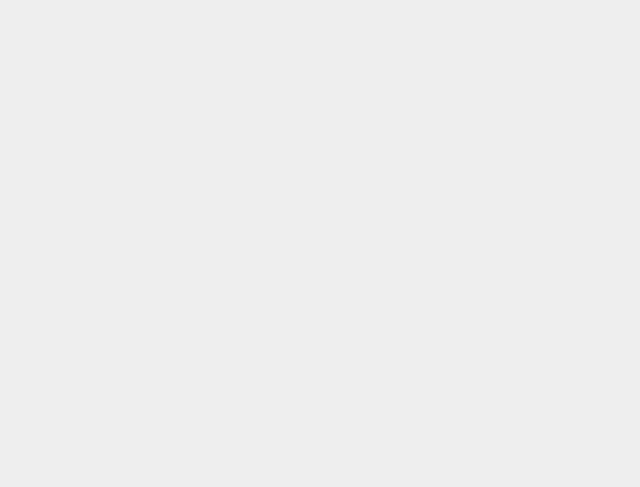
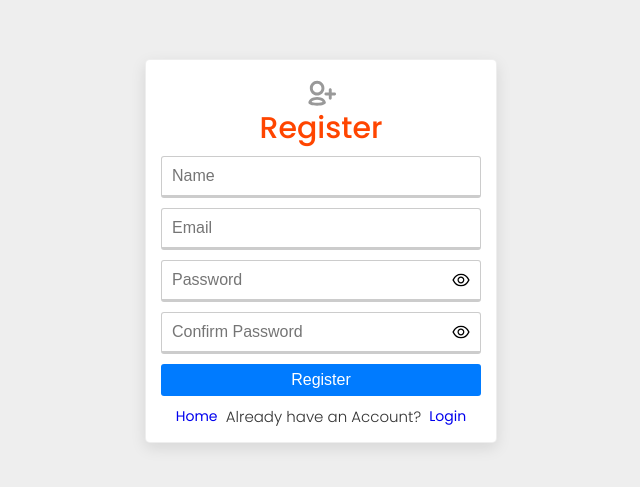
Before and after one commit to VinayakSingh2001/minorProject, a React (Create React App) app in the folder frontend/: page /register in a window 1280 px wide. Before the commit this address had no page. Shown: the part 149-636 px from the top of the page, without its empty margins (319-959 px from the left). Built offline with nearby package versions, Linux system fonts and the light colour scheme.

Commit message:
added Register component

```diff
--- a/frontend/src/App.js
+++ b/frontend/src/App.js
@@ -2,6 +2,7 @@
 import Home from "./pages/home/Home";
 import Layout from "./components/layout/Layout";
 import Login from "./pages/auth/Login";
+import Register from "./pages/auth/Register";
 
 function App() {
   return (
@@ -17,6 +18,7 @@
             }
           />
           <Route path="/login" element={<Login />} />
+          <Route path="/register" element={<Register />} />
         </Routes>
       </BrowserRouter>
     </>
--- /dev/null
+++ b/frontend/src/pages/auth/Register.js
@@ -0,0 +1,75 @@
+import React, { useState } from "react";
+import styles from "./auth.module.scss";
+import Card from "../../components/card/Card";
+import { TiUserAddOutline } from "react-icons/ti";
+import { Link } from "react-router-dom";
+import PasswordInput from "../../components/passwordInput/PasswordInput";
+
+const initialState = {
+  name: "",
+  email: "",
+  password: "",
+  password2: "",
+};
+
+const Register = () => {
+  const [formData, setFormData] = useState(initialState);
+  const { name, email, password, password2 } = formData;
+  const handleInputChange = () => {};
+  const loginUser = () => {};
+
+  return (
+    <div className={`container ${styles.auth}`}>
+      <Card>
+        <div className={styles.form}>
+          <div className="--flex-center">
+            <TiUserAddOutline size={35} color="#999" />
+          </div>
+          <h2>Register</h2>
+          <form onSubmit={loginUser}>
+            <input
+              type="text"
+              placeholder="Name"
+              name="name"
+              required
+              value={name}
+              onChange={handleInputChange}
+            />
+            <input
+              type="email"
+              placeholder="Email"
+              name="email"
+              required
+              value={email}
+              onChange={handleInputChange}
+            />
+            <PasswordInput
+              placeholder="Password"
+              name="password"
+              value={password}
+              onChange={handleInputChange}
+            />
+            <PasswordInput
+              placeholder="Confirm Password"
+              name="password2"
+              value={password2}
+              onChange={handleInputChange}
+            />
+
+            <button type="submit" className="--btn --btn-primary --btn-block">
+              Register
+            </button>
+          </form>
+
+          <span className={styles.register}>
+            <Link to="/">Home</Link>
+            <p> &nbsp; Already have an Account? &nbsp; </p>
+            <Link to="/register">Login</Link>
+          </span>
+        </div>
+      </Card>
+    </div>
+  );
+};
+
+export default Register;
```
